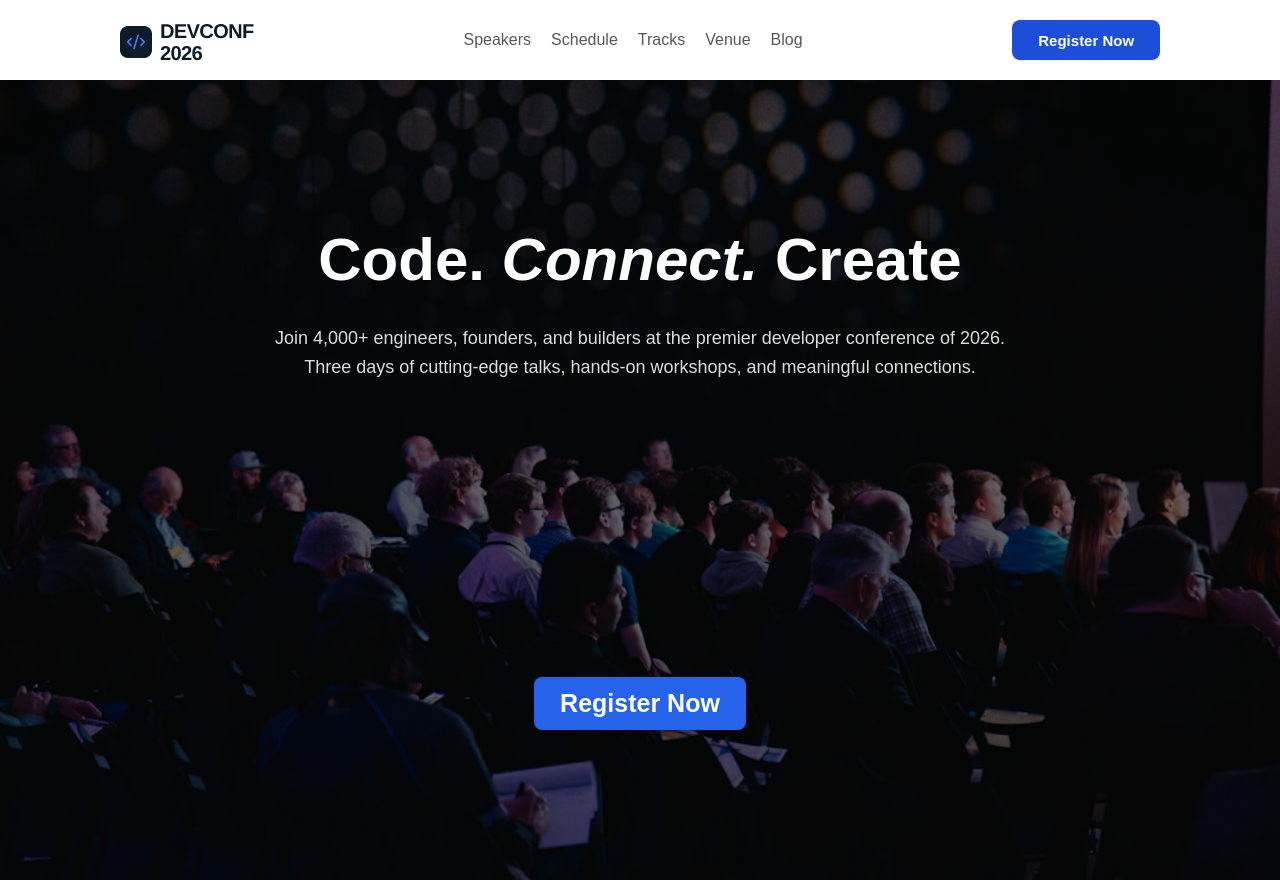
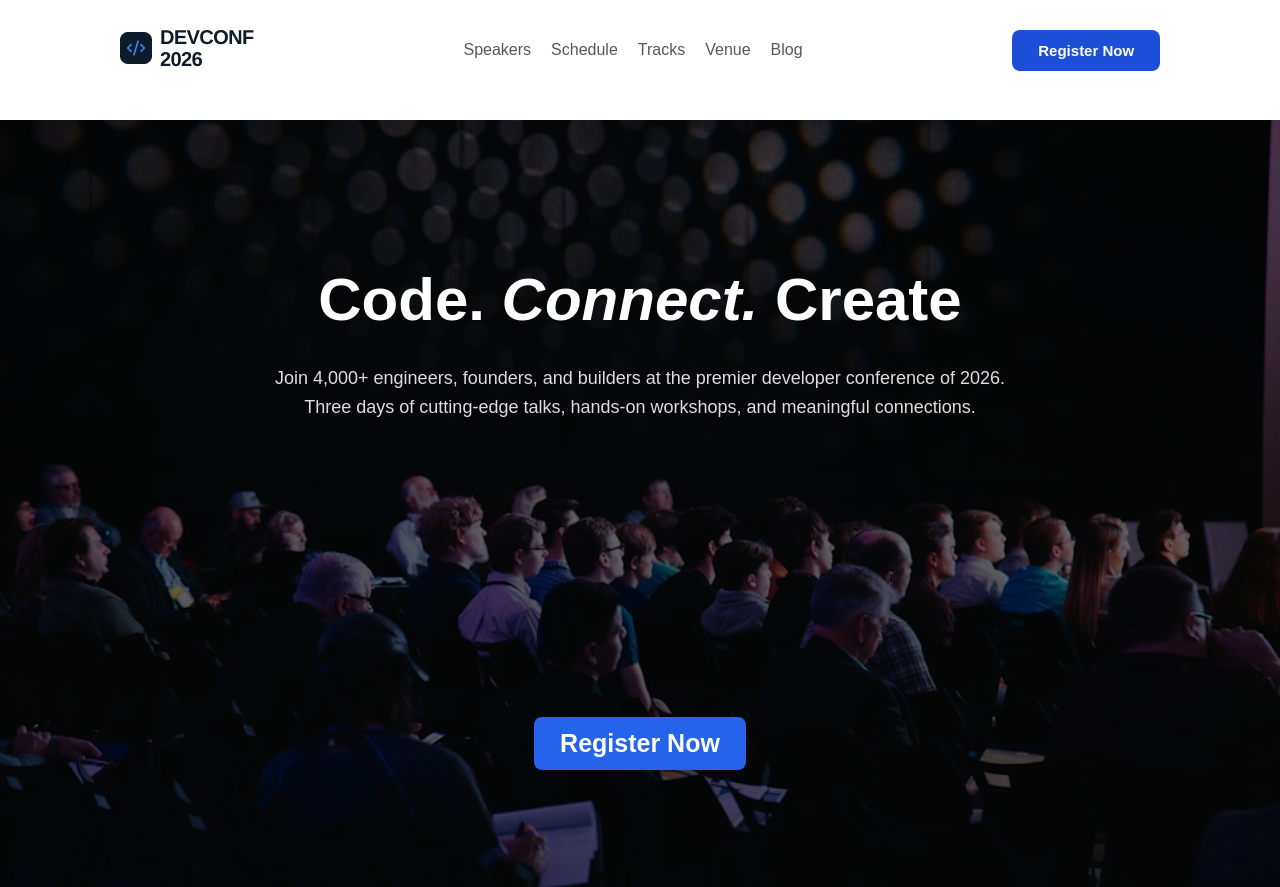
Before and after one commit to Md-sihab11/DevConf2026, a plain HTML site: page index.html in a window 1280 px wide. Shown: the top 887 px of the page. Drawn offline with Linux system fonts and the light colour scheme.

Commit message:
Bug fixed

```diff
--- a/styles/style.css
+++ b/styles/style.css
@@ -26,19 +26,15 @@ button {
 /* navbar section */
 
 
-
-.logo-edit {
-    margin-top: 5px;
-
-}
-
 .navbar-section {
     display: flex;
     justify-content: space-around;
     background-color: white;
-    height: 80px;
+    align-items: center;
+    height: 100px;
     width: 100%;
     padding: 15px;
+    margin-bottom: 20px;
 
 }
 
```
